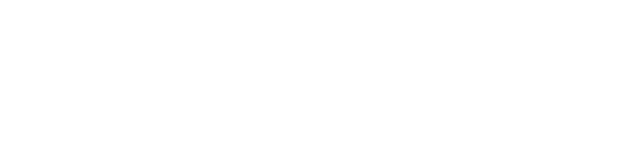
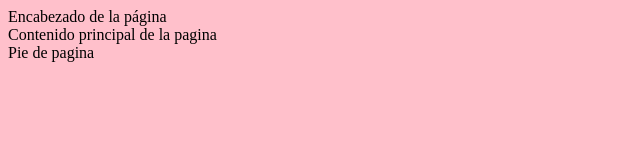
Before and after one commit to CesarMT12/Porfolder, a plain HTML site: page index.html in a window 1280 px wide. Shown: the whole page, without its empty margins (0-640 px from the left). Drawn offline with Linux system fonts and the light colour scheme.

Commit message:
se vinculan las hojas de estilo y scripts al index.html

```diff
--- a/css/main.css
+++ b/css/main.css
@@ -0,0 +1,4 @@
+body{
+    background-color: pink;
+    padding: 0;
+}
--- a/index.html
+++ b/index.html
@@ -3,9 +3,15 @@
 <head>
     <meta charset="UTF-8">
     <meta name="viewport" content="width=device-width, initial-scale=1.0">
-    <title>Document</title>
+    <title>My Portfolio</title>
+    <link rel="stylesheet" href="./css/main.css">
+
 </head>
 <body>
+    <header>Encabezado de la página</header>
+    <main>Contenido principal de la pagina</main>
+    <footer>Pie de pagina</footer>
 
+    <script src="./js/main.js"></script>
 </body>
 </html>
--- a/js/main.js
+++ b/js/main.js
@@ -0,0 +1 @@
+alert("bienvenidos a mi porfolio")
```
